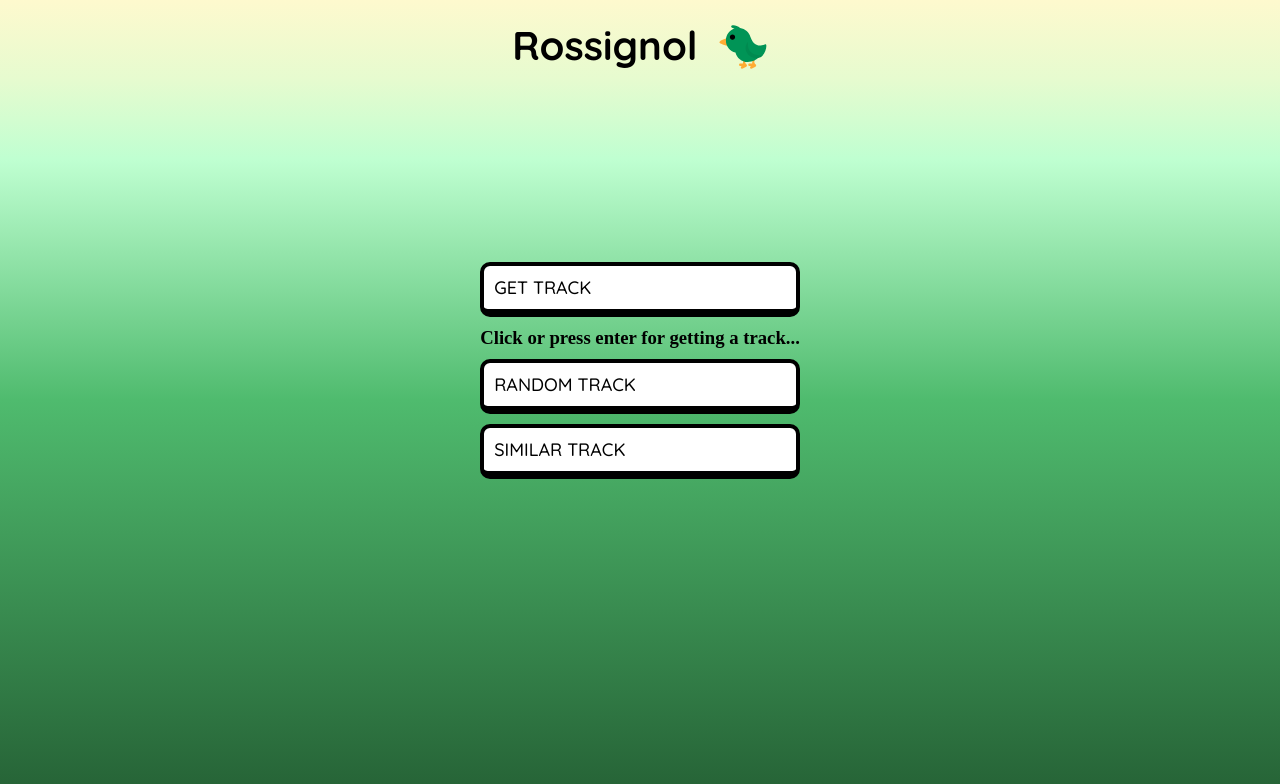
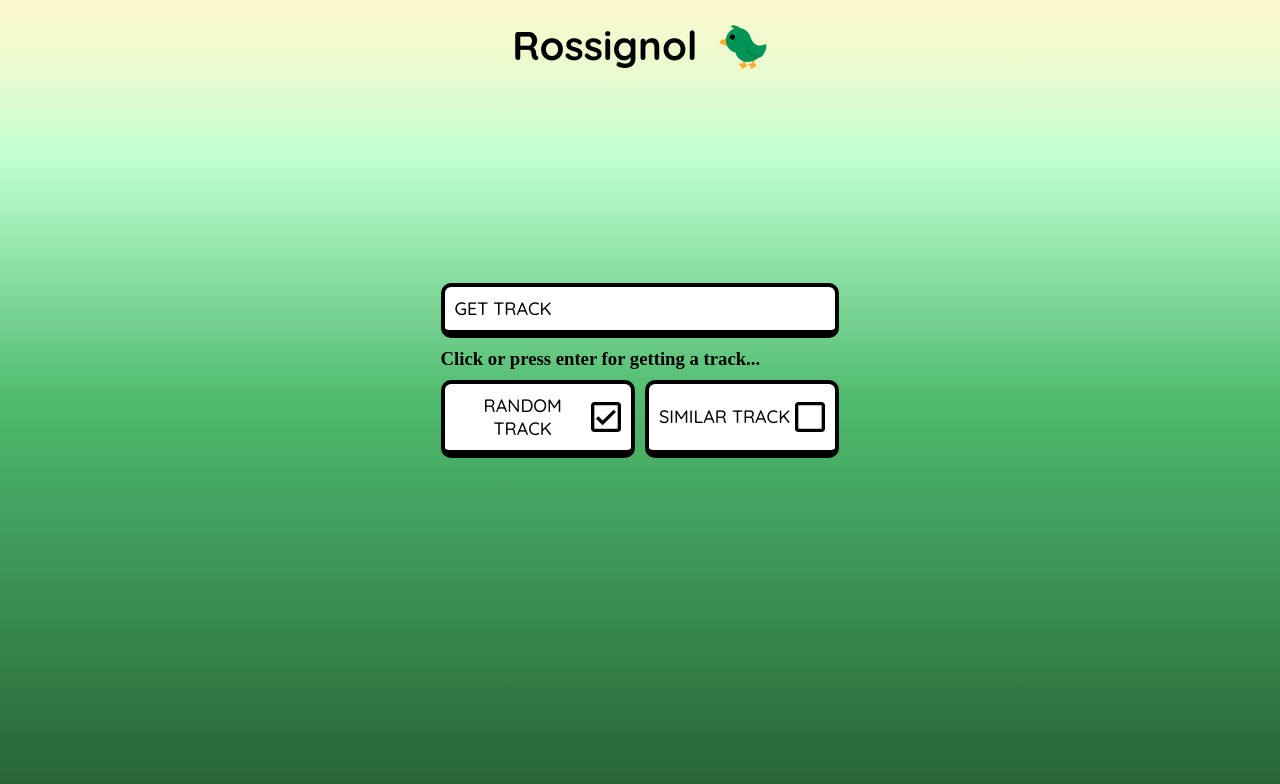
Before and after one commit to ZoxDev/RossignolMusic, a React (Vite) app in the folder packages/client/: page / in a window 1280 px wide. Shown: the top 784 px of the page. Built offline with nearby package versions, Linux system fonts and the light colour scheme; no server answers.

Commit message:
style: adjust option display

```diff
--- a/packages/client/src/styles/Rossigol_view.styles.css
+++ b/packages/client/src/styles/Rossigol_view.styles.css
@@ -3,3 +3,8 @@
   flex-direction: column;
   gap: 10px;
 }
+
+.rossignol_view_option_container {
+  display: flex;
+  gap: 10px;
+}
--- a/packages/client/src/views/RossignolView.tsx
+++ b/packages/client/src/views/RossignolView.tsx
@@ -83,8 +83,18 @@ const RossignolView = () => {
           handlePrev={handlePrevTrack}
           handleNext={handlePlayTrack}
         />
-        <Button text="RANDOM TRACK" clickFunction={() => setOption('random')} />
-        <Button text="SIMILAR TRACK" clickFunction={() => setOption('similar')} />
+        <div className="rossignol_view_option_container">
+          <Button
+            text="RANDOM TRACK"
+            clickFunction={() => setOption('random')}
+            imgName={option === 'random' ? 'valid.svg' : 'nonvalid.svg'}
+          />
+          <Button
+            text="SIMILAR TRACK"
+            clickFunction={() => setOption('similar')}
+            imgName={option === 'similar' ? 'valid.svg' : 'nonvalid.svg'}
+          />
+        </div>
       </section>
     </>
   );
```
